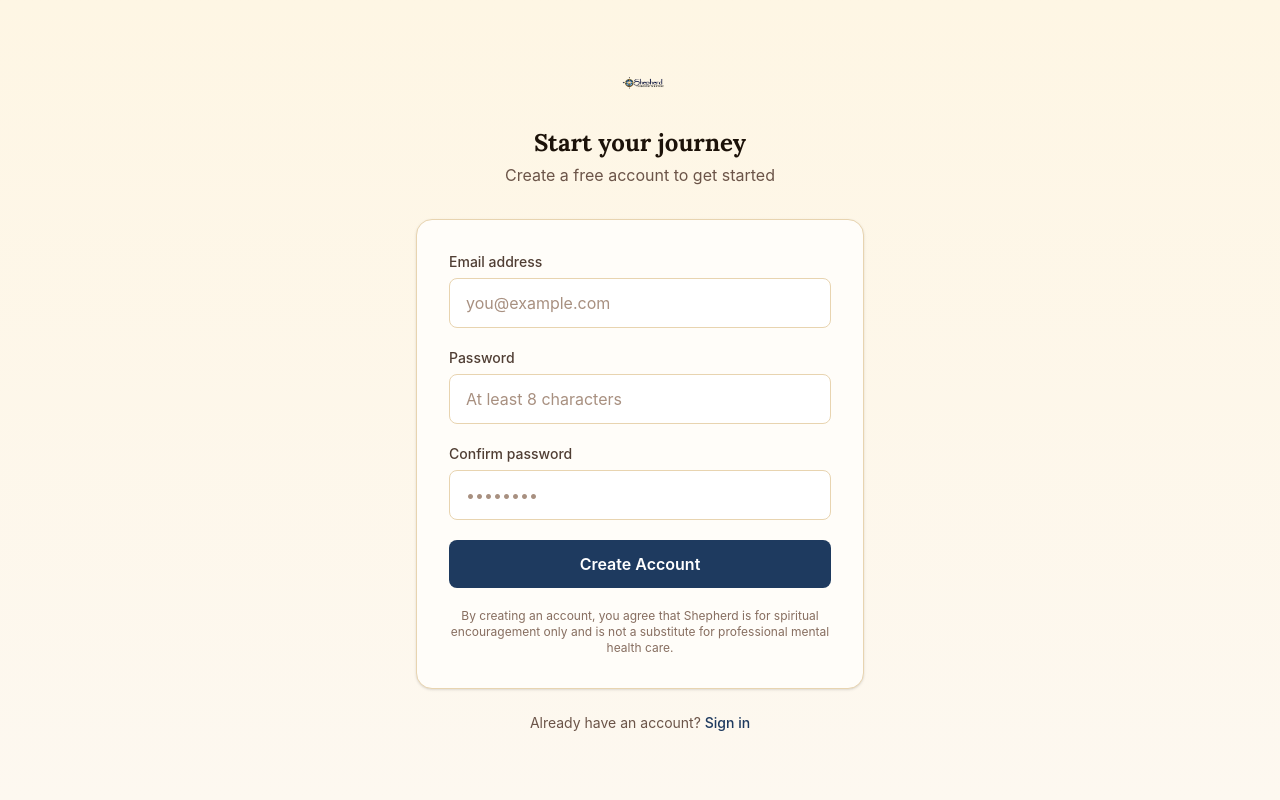
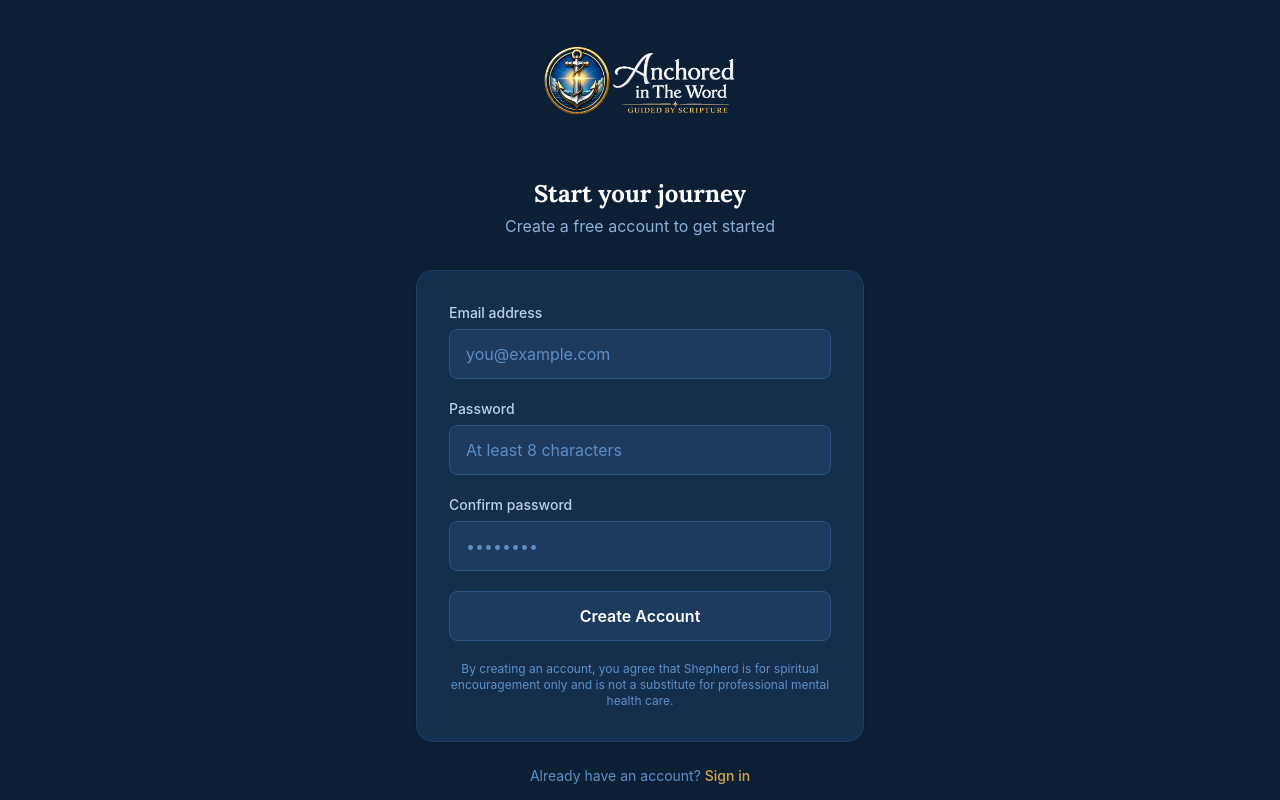
Before and after one commit to paytonbaldridge777/BibleApp, a Next.js app: page /auth/signup in a window 1280 px wide. Built offline with nearby package versions, Linux system fonts and the light colour scheme; no server answers.

Commit message:
Update auth pages to navy color scheme with Anchored in the Word logo

```diff
--- a/app/auth/forgot-password/page.tsx
+++ b/app/auth/forgot-password/page.tsx
@@ -27,29 +27,29 @@ export default function ForgotPasswordPage() {
   };
 
   return (
-    <div className="min-h-screen bg-gradient-to-b from-gold-100 to-parchment-100 flex items-center justify-center px-4">
+    <div className="min-h-screen bg-navy-900 flex items-center justify-center px-4">
       <div className="w-full max-w-md">
         <div className="text-center mb-8">
           <Link href="/" className="inline-flex items-center gap-2 mb-6">
-            <img src="/logo.png" alt="Shepherd" style={{height: '36px', width: 'auto'}} />
+            <img src="/logo-dark.png" alt="Anchored in the Word" style={{height: '140px', width: 'auto'}} />
           </Link>
-          <h1 className="text-2xl font-bold font-serif text-ink-900">Reset your password</h1>
-          <p className="text-ink-600 mt-1">We&apos;ll send you a link to reset it</p>
+          <h1 className="text-2xl font-bold font-serif text-white">Reset your password</h1>
+          <p className="text-navy-300 mt-1">We&apos;ll send you a link to reset it</p>
         </div>
 
-        <div className="bg-parchment-50 rounded-2xl border border-parchment-300 shadow-sm p-8">
+        <div className="bg-navy-800 rounded-2xl border border-navy-700 shadow-sm p-8">
           {sent ? (
             <div className="text-center space-y-4">
               <div className="text-4xl">✉️</div>
-              <p className="text-ink-700 font-medium">Check your email</p>
-              <p className="text-ink-600 text-sm">
-                We sent a reset link to <strong>{email}</strong>. It may take a minute to arrive.
+              <p className="text-white font-medium">Check your email</p>
+              <p className="text-navy-300 text-sm">
+                We sent a reset link to <strong className="text-white">{email}</strong>. It may take a minute to arrive.
               </p>
             </div>
           ) : (
             <form onSubmit={handleSubmit} className="space-y-5">
               <div>
-                <label htmlFor="email" className="block text-sm font-medium text-ink-700 mb-1.5">
+                <label htmlFor="email" className="block text-sm font-medium text-navy-200 mb-1.5">
                   Email address
                 </label>
                 <input
@@ -58,13 +58,13 @@ export default function ForgotPasswordPage() {
                   required
                   value={email}
                   onChange={(e) => setEmail(e.target.value)}
-                  className="w-full px-4 py-3 border border-parchment-300 rounded-lg text-ink-900 bg-white placeholder-ink-400 focus:outline-none focus:ring-2 focus:ring-navy-500 focus:border-transparent transition"
+                  className="w-full px-4 py-3 border border-navy-600 rounded-lg text-white bg-navy-700 placeholder-navy-400 focus:outline-none focus:ring-2 focus:ring-gold-400 focus:border-transparent transition"
                   placeholder="you@example.com"
                 />
               </div>
 
               {error && (
-                <div className="bg-red-50 border border-red-200 text-red-700 px-4 py-3 rounded-lg text-sm">
+                <div className="bg-red-900/40 border border-red-700 text-red-300 px-4 py-3 rounded-lg text-sm">
                   {error}
                 </div>
               )}
@@ -72,7 +72,7 @@ export default function ForgotPasswordPage() {
               <button
                 type="submit"
                 disabled={isLoading}
-                className="w-full bg-navy-700 hover:bg-navy-800 disabled:bg-navy-400 text-white py-3 rounded-lg font-semibold transition-colors"
+                className="w-full bg-navy-700 hover:bg-navy-600 disabled:bg-navy-800 disabled:text-navy-500 text-white py-3 rounded-lg font-semibold transition-colors border border-navy-600"
               >
                 {isLoading ? 'Sending...' : 'Send Reset Link'}
               </button>
@@ -80,9 +80,9 @@ export default function ForgotPasswordPage() {
           )}
         </div>
 
-        <p className="text-center text-ink-600 text-sm mt-6">
+        <p className="text-center text-navy-400 text-sm mt-6">
           Remember it?{' '}
-          <Link href="/auth/login" className="text-navy-700 hover:text-navy-800 font-medium">
+          <Link href="/auth/login" className="text-gold-400 hover:text-gold-300 font-medium">
             Back to login
           </Link>
         </p>
--- a/app/auth/login/page.tsx
+++ b/app/auth/login/page.tsx
@@ -58,20 +58,20 @@ export default function LoginPage() {
   };
 
   return (
-    <div className="min-h-screen bg-gradient-to-b from-gold-100 to-parchment-100 flex items-center justify-center px-4">
+    <div className="min-h-screen bg-navy-900 flex items-center justify-center px-4">
       <div className="w-full max-w-md">
         <div className="text-center mb-8">
           <Link href="/" className="inline-flex items-center gap-2 mb-6">
-            <img src="/logo.png" alt="Shepherd" style={{height: '146px', width: 'auto'}} />
+            <img src="/logo-dark.png" alt="Anchored in the Word" style={{height: '140px', width: 'auto'}} />
           </Link>
-          <h1 className="text-2xl font-bold font-serif text-ink-900">Welcome back</h1>
-          <p className="text-ink-600 mt-1">Sign in to continue your journey</p>
+          <h1 className="text-2xl font-bold font-serif text-white">Welcome back</h1>
+          <p className="text-navy-300 mt-1">Sign in to continue your journey</p>
         </div>
 
-        <div className="bg-parchment-50 rounded-2xl border border-parchment-300 shadow-sm p-8">
+        <div className="bg-navy-800 rounded-2xl border border-navy-700 shadow-sm p-8">
           <form onSubmit={handleSubmit(onSubmit)} className="space-y-5">
             <div>
-              <label htmlFor="email" className="block text-sm font-medium text-ink-700 mb-1.5">
+              <label htmlFor="email" className="block text-sm font-medium text-navy-200 mb-1.5">
                 Email address
               </label>
               <input
@@ -79,22 +79,22 @@ export default function LoginPage() {
                 type="email"
                 autoComplete="email"
                 {...register('email')}
-                className="w-full px-4 py-3 border border-parchment-300 rounded-lg text-ink-900 bg-white placeholder-ink-400 focus:outline-none focus:ring-2 focus:ring-navy-500 focus:border-transparent transition"
+                className="w-full px-4 py-3 border border-navy-600 rounded-lg text-white bg-navy-700 placeholder-navy-400 focus:outline-none focus:ring-2 focus:ring-gold-400 focus:border-transparent transition"
                 placeholder="you@example.com"
               />
               {errors.email && (
-                <p className="text-red-600 text-sm mt-1">{errors.email.message}</p>
+                <p className="text-red-400 text-sm mt-1">{errors.email.message}</p>
               )}
             </div>
 
             <div>
               <div className="flex items-center justify-between mb-1.5">
-                <label htmlFor="password" className="block text-sm font-medium text-ink-700">
+                <label htmlFor="password" className="block text-sm font-medium text-navy-200">
                   Password
                 </label>
                 <Link
                   href="/auth/forgot-password"
-                  className="text-sm text-navy-700 hover:text-navy-800"
+                  className="text-sm text-gold-400 hover:text-gold-300"
                 >
                   Forgot password?
                 </Link>
@@ -105,13 +105,13 @@ export default function LoginPage() {
                   type={showPassword ? 'text' : 'password'}
                   autoComplete="current-password"
                   {...register('password')}
-                  className="w-full px-4 py-3 pr-11 border border-parchment-300 rounded-lg text-ink-900 bg-white placeholder-ink-400 focus:outline-none focus:ring-2 focus:ring-navy-500 focus:border-transparent transition"
+                  className="w-full px-4 py-3 pr-11 border border-navy-600 rounded-lg text-white bg-navy-700 placeholder-navy-400 focus:outline-none focus:ring-2 focus:ring-gold-400 focus:border-transparent transition"
                   placeholder="••••••••"
                 />
                 <button
                   type="button"
                   onClick={() => setShowPassword((v) => !v)}
-                  className="absolute inset-y-0 right-3 flex items-center text-ink-400 hover:text-ink-700 transition-colors"
+                  className="absolute inset-y-0 right-3 flex items-center text-navy-400 hover:text-navy-200 transition-colors"
                   aria-label={showPassword ? 'Hide password' : 'Show password'}
                 >
                   {showPassword ? (
@@ -127,12 +127,12 @@ export default function LoginPage() {
                 </button>
               </div>
               {errors.password && (
-                <p className="text-red-600 text-sm mt-1">{errors.password.message}</p>
+                <p className="text-red-400 text-sm mt-1">{errors.password.message}</p>
               )}
             </div>
 
             {serverError && (
-              <div className="bg-red-50 border border-red-200 text-red-700 px-4 py-3 rounded-lg text-sm">
+              <div className="bg-red-900/40 border border-red-700 text-red-300 px-4 py-3 rounded-lg text-sm">
                 {serverError}
               </div>
             )}
@@ -140,16 +140,16 @@ export default function LoginPage() {
             <button
               type="submit"
               disabled={isLoading}
-              className="w-full bg-navy-700 hover:bg-navy-800 disabled:bg-navy-400 text-white py-3 rounded-lg font-semibold transition-colors"
+              className="w-full bg-navy-700 hover:bg-navy-600 disabled:bg-navy-800 disabled:text-navy-500 text-white py-3 rounded-lg font-semibold transition-colors border border-navy-600"
             >
               {isLoading ? 'Signing in...' : 'Sign In'}
             </button>
           </form>
         </div>
 
-        <p className="text-center text-ink-600 text-sm mt-6">
+        <p className="text-center text-navy-400 text-sm mt-6">
           Don&apos;t have an account?{' '}
-          <Link href="/auth/signup" className="text-navy-700 hover:text-navy-800 font-medium">
+          <Link href="/auth/signup" className="text-gold-400 hover:text-gold-300 font-medium">
             Sign up free
           </Link>
         </p>
--- a/app/auth/reset-password/page.tsx
+++ b/app/auth/reset-password/page.tsx
@@ -37,20 +37,20 @@ export default function ResetPasswordPage() {
   };
 
   return (
-    <div className="min-h-screen bg-gradient-to-b from-gold-100 to-parchment-100 flex items-center justify-center px-4">
+    <div className="min-h-screen bg-navy-900 flex items-center justify-center px-4">
       <div className="w-full max-w-md">
         <div className="text-center mb-8">
           <Link href="/" className="inline-flex items-center gap-2 mb-6">
-            <img src="/logo.png" alt="Shepherd" style={{height: '36px', width: 'auto'}} />
+            <img src="/logo-dark.png" alt="Anchored in the Word" style={{height: '140px', width: 'auto'}} />
           </Link>
-          <h1 className="text-2xl font-bold font-serif text-ink-900">Choose a new password</h1>
-          <p className="text-ink-600 mt-1">Must be at least 6 characters</p>
+          <h1 className="text-2xl font-bold font-serif text-white">Choose a new password</h1>
+          <p className="text-navy-300 mt-1">Must be at least 6 characters</p>
         </div>
 
-        <div className="bg-parchment-50 rounded-2xl border border-parchment-300 shadow-sm p-8">
+        <div className="bg-navy-800 rounded-2xl border border-navy-700 shadow-sm p-8">
           <form onSubmit={handleSubmit} className="space-y-5">
             <div>
-              <label htmlFor="password" className="block text-sm font-medium text-ink-700 mb-1.5">
+              <label htmlFor="password" className="block text-sm font-medium text-navy-200 mb-1.5">
                 New password
               </label>
               <div className="relative">
@@ -60,13 +60,13 @@ export default function ResetPasswordPage() {
                   required
                   value={password}
                   onChange={(e) => setPassword(e.target.value)}
-                  className="w-full px-4 py-3 pr-11 border border-parchment-300 rounded-lg text-ink-900 bg-white placeholder-ink-400 focus:outline-none focus:ring-2 focus:ring-navy-500 focus:border-transparent transition"
+                  className="w-full px-4 py-3 pr-11 border border-navy-600 rounded-lg text-white bg-navy-700 placeholder-navy-400 focus:outline-none focus:ring-2 focus:ring-gold-400 focus:border-transparent transition"
                   placeholder="••••••••"
                 />
                 <button
                   type="button"
                   onClick={() => setShowPassword((v) => !v)}
-                  className="absolute inset-y-0 right-3 flex items-center text-ink-400 hover:text-ink-700 transition-colors"
+                  className="absolute inset-y-0 right-3 flex items-center text-navy-400 hover:text-navy-200 transition-colors"
                   aria-label={showPassword ? 'Hide password' : 'Show password'}
                 >
                   {showPassword ? (
@@ -84,7 +84,7 @@ export default function ResetPasswordPage() {
             </div>
 
             <div>
-              <label htmlFor="confirm" className="block text-sm font-medium text-ink-700 mb-1.5">
+              <label htmlFor="confirm" className="block text-sm font-medium text-navy-200 mb-1.5">
                 Confirm password
               </label>
               <div className="relative">
@@ -94,13 +94,13 @@ export default function ResetPasswordPage() {
                   required
                   value={confirm}
                   onChange={(e) => setConfirm(e.target.value)}
-                  className="w-full px-4 py-3 pr-11 border border-parchment-300 rounded-lg text-ink-900 bg-white placeholder-ink-400 focus:outline-none focus:ring-2 focus:ring-navy-500 focus:border-transparent transition"
+                  className="w-full px-4 py-3 pr-11 border border-navy-600 rounded-lg text-white bg-navy-700 placeholder-navy-400 focus:outline-none focus:ring-2 focus:ring-gold-400 focus:border-transparent transition"
                   placeholder="••••••••"
                 />
                 <button
                   type="button"
                   onClick={() => setShowConfirm((v) => !v)}
-                  className="absolute inset-y-0 right-3 flex items-center text-ink-400 hover:text-ink-700 transition-colors"
+                  className="absolute inset-y-0 right-3 flex items-center text-navy-400 hover:text-navy-200 transition-colors"
                   aria-label={showConfirm ? 'Hide password' : 'Show password'}
                 >
                   {showConfirm ? (
@@ -118,7 +118,7 @@ export default function ResetPasswordPage() {
             </div>
 
             {error && (
-              <div className="bg-red-50 border border-red-200 text-red-700 px-4 py-3 rounded-lg text-sm">
+              <div className="bg-red-900/40 border border-red-700 text-red-300 px-4 py-3 rounded-lg text-sm">
                 {error}
               </div>
             )}
@@ -126,7 +126,7 @@ export default function ResetPasswordPage() {
             <button
               type="submit"
               disabled={isLoading}
-              className="w-full bg-navy-700 hover:bg-navy-800 disabled:bg-navy-400 text-white py-3 rounded-lg font-semibold transition-colors"
+              className="w-full bg-navy-700 hover:bg-navy-600 disabled:bg-navy-800 disabled:text-navy-500 text-white py-3 rounded-lg font-semibold transition-colors border border-navy-600"
             >
               {isLoading ? 'Updating...' : 'Update Password'}
             </button>
--- a/app/auth/signup/page.tsx
+++ b/app/auth/signup/page.tsx
@@ -57,28 +57,28 @@ export default function SignupPage() {
   };
 
   return (
-    <div className="min-h-screen bg-gradient-to-b from-gold-100 to-parchment-100 flex items-center justify-center px-4">
+    <div className="min-h-screen bg-navy-900 flex items-center justify-center px-4">
       <div className="w-full max-w-md">
         <div className="text-center mb-8">
           <Link href="/" className="inline-flex items-center gap-2 mb-6">
-            <img src="/logo.png" alt="Shepherd" style={{height: '36px', width: 'auto'}} />
+            <img src="/logo-dark.png" alt="Anchored in the Word" style={{height: '140px', width: 'auto'}} />
           </Link>
-          <h1 className="text-2xl font-bold font-serif text-ink-900">Start your journey</h1>
-          <p className="text-ink-600 mt-1">Create a free account to get started</p>
+          <h1 className="text-2xl font-bold font-serif text-white">Start your journey</h1>
+          <p className="text-navy-300 mt-1">Create a free account to get started</p>
         </div>
 
-        <div className="bg-parchment-50 rounded-2xl border border-parchment-300 shadow-sm p-8">
+        <div className="bg-navy-800 rounded-2xl border border-navy-700 shadow-sm p-8">
           {success ? (
             <div className="text-center py-4">
               <div className="text-4xl mb-4">📬</div>
-              <h2 className="text-xl font-bold font-serif text-ink-900 mb-2">Check your email</h2>
-              <p className="text-ink-600 text-sm leading-relaxed">
+              <h2 className="text-xl font-bold font-serif text-white mb-2">Check your email</h2>
+              <p className="text-navy-300 text-sm leading-relaxed">
                 We&apos;ve sent you a confirmation link. Click it to activate your account and
                 begin your personalized Bible journey.
               </p>
               <Link
                 href="/auth/login"
-                className="mt-6 inline-block text-navy-700 hover:text-navy-800 font-medium text-sm"
+                className="mt-6 inline-block text-gold-400 hover:text-gold-300 font-medium text-sm"
               >
                 Back to login
               </Link>
@@ -86,7 +86,7 @@ export default function SignupPage() {
           ) : (
             <form onSubmit={handleSubmit(onSubmit)} className="space-y-5">
               <div>
-                <label htmlFor="email" className="block text-sm font-medium text-ink-700 mb-1.5">
+                <label htmlFor="email" className="block text-sm font-medium text-navy-200 mb-1.5">
                   Email address
                 </label>
                 <input
@@ -94,16 +94,16 @@ export default function SignupPage() {
                   type="email"
                   autoComplete="email"
                   {...register('email')}
-                  className="w-full px-4 py-3 border border-parchment-300 rounded-lg text-ink-900 bg-white placeholder-ink-400 focus:outline-none focus:ring-2 focus:ring-navy-500 focus:border-transparent transition"
+                  className="w-full px-4 py-3 border border-navy-600 rounded-lg text-white bg-navy-700 placeholder-navy-400 focus:outline-none focus:ring-2 focus:ring-gold-400 focus:border-transparent transition"
                   placeholder="you@example.com"
                 />
                 {errors.email && (
-                  <p className="text-red-600 text-sm mt-1">{errors.email.message}</p>
+                  <p className="text-red-400 text-sm mt-1">{errors.email.message}</p>
                 )}
               </div>
 
               <div>
-                <label htmlFor="password" className="block text-sm font-medium text-ink-700 mb-1.5">
+                <label htmlFor="password" className="block text-sm font-medium text-navy-200 mb-1.5">
                   Password
                 </label>
                 <input
@@ -111,16 +111,16 @@ export default function SignupPage() {
                   type="password"
                   autoComplete="new-password"
                   {...register('password')}
-                  className="w-full px-4 py-3 border border-parchment-300 rounded-lg text-ink-900 bg-white placeholder-ink-400 focus:outline-none focus:ring-2 focus:ring-navy-500 focus:border-transparent transition"
+                  className="w-full px-4 py-3 border border-navy-600 rounded-lg text-white bg-navy-700 placeholder-navy-400 focus:outline-none focus:ring-2 focus:ring-gold-400 focus:border-transparent transition"
                   placeholder="At least 8 characters"
                 />
                 {errors.password && (
-                  <p className="text-red-600 text-sm mt-1">{errors.password.message}</p>
+                  <p className="text-red-400 text-sm mt-1">{errors.password.message}</p>
                 )}
               </div>
 
               <div>
-                <label htmlFor="confirmPassword" className="block text-sm font-medium text-ink-700 mb-1.5">
+                <label htmlFor="confirmPassword" className="block text-sm font-medium text-navy-200 mb-1.5">
                   Confirm password
                 </label>
                 <input
@@ -128,16 +128,16 @@ export default function SignupPage() {
                   type="password"
                   autoComplete="new-password"
                   {...register('confirmPassword')}
-                  className="w-full px-4 py-3 border border-parchment-300 rounded-lg text-ink-900 bg-white placeholder-ink-400 focus:outline-none focus:ring-2 focus:ring-navy-500 focus:border-transparent transition"
+                  className="w-full px-4 py-3 border border-navy-600 rounded-lg text-white bg-navy-700 placeholder-navy-400 focus:outline-none focus:ring-2 focus:ring-gold-400 focus:border-transparent transition"
                   placeholder="••••••••"
                 />
                 {errors.confirmPassword && (
-                  <p className="text-red-600 text-sm mt-1">{errors.confirmPassword.message}</p>
+                  <p className="text-red-400 text-sm mt-1">{errors.confirmPassword.message}</p>
                 )}
               </div>
 
               {serverError && (
-                <div className="bg-red-50 border border-red-200 text-red-700 px-4 py-3 rounded-lg text-sm">
+                <div className="bg-red-900/40 border border-red-700 text-red-300 px-4 py-3 rounded-lg text-sm">
                   {serverError}
                 </div>
               )}
@@ -145,12 +145,12 @@ export default function SignupPage() {
               <button
                 type="submit"
                 disabled={isLoading}
-                className="w-full bg-navy-700 hover:bg-navy-800 disabled:bg-navy-400 text-white py-3 rounded-lg font-semibold transition-colors"
+                className="w-full bg-navy-700 hover:bg-navy-600 disabled:bg-navy-800 disabled:text-navy-500 text-white py-3 rounded-lg font-semibold transition-colors border border-navy-600"
               >
                 {isLoading ? 'Creating account...' : 'Create Account'}
               </button>
 
-              <p className="text-xs text-ink-500 text-center">
+              <p className="text-xs text-navy-400 text-center">
                 By creating an account, you agree that Shepherd is for spiritual encouragement
                 only and is not a substitute for professional mental health care.
               </p>
@@ -159,9 +159,9 @@ export default function SignupPage() {
         </div>
 
         {!success && (
-          <p className="text-center text-ink-600 text-sm mt-6">
+          <p className="text-center text-navy-400 text-sm mt-6">
             Already have an account?{' '}
-            <Link href="/auth/login" className="text-navy-700 hover:text-navy-800 font-medium">
+            <Link href="/auth/login" className="text-gold-400 hover:text-gold-300 font-medium">
               Sign in
             </Link>
           </p>
```
